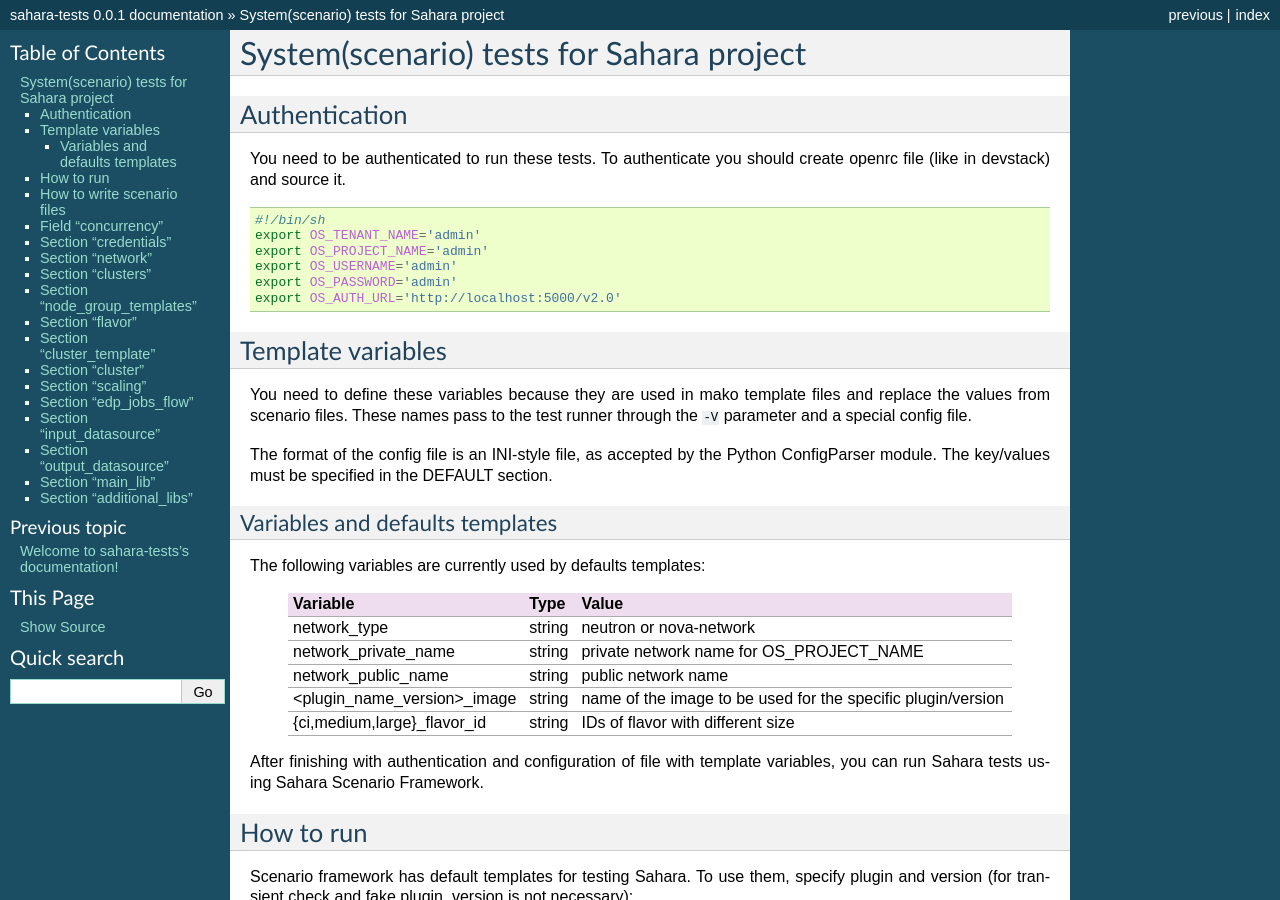
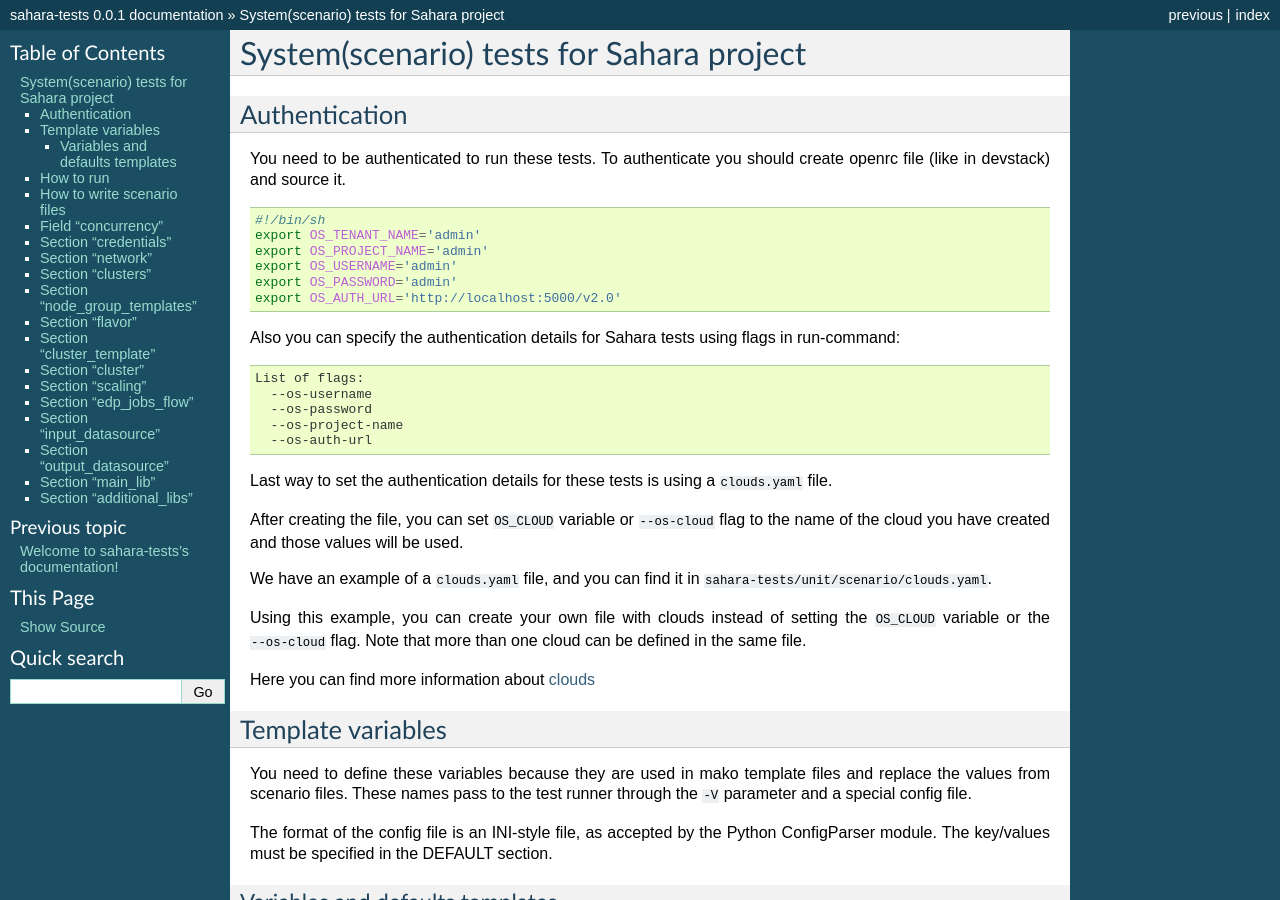
Before and after one commit to openstack-archive/sahara-tests, a Sphinx documentation site: the page built from doc/source/scenario.rst, in a window 1280 px wide and 900 px high. Built offline with Sphinx 7.4.7, drawn with Linux system fonts in a browser that asks for light colours.

Commit message:
[doc] Update Authentication section in Scenario Readme
Added 2 more ways to authenticate to run Sahara Scenario tests

Change-Id: Ic158bdce85a99d870d23969ad4e0ae3260f19c18

```diff
--- a/doc/source/scenario.rst
+++ b/doc/source/scenario.rst
@@ -18,6 +18,34 @@
 
 ..
 
+Also you can specify the authentication details for Sahara tests using flags
+in run-command:
+
+.. sourcecode:: console
+
+   List of flags:
+     --os-username
+     --os-password
+     --os-project-name
+     --os-auth-url
+..
+
+Last way to set the authentication details for these tests is using a
+``clouds.yaml`` file.
+
+After creating the file, you can set ``OS_CLOUD`` variable or ``--os-cloud``
+flag to the name of the cloud you have created and those values will be used.
+
+We have an example of a ``clouds.yaml`` file, and you can find it in
+``sahara-tests/unit/scenario/clouds.yaml``.
+
+Using this example, you can create your own file with clouds instead of
+setting the ``OS_CLOUD`` variable or the ``--os-cloud`` flag. Note that more
+than one cloud can be defined in the same file.
+
+Here you can find more information about
+`clouds
+<http://docs.openstack.org/developer/os-client-config/#config-files>`_
 
 Template variables
 ------------------
```
